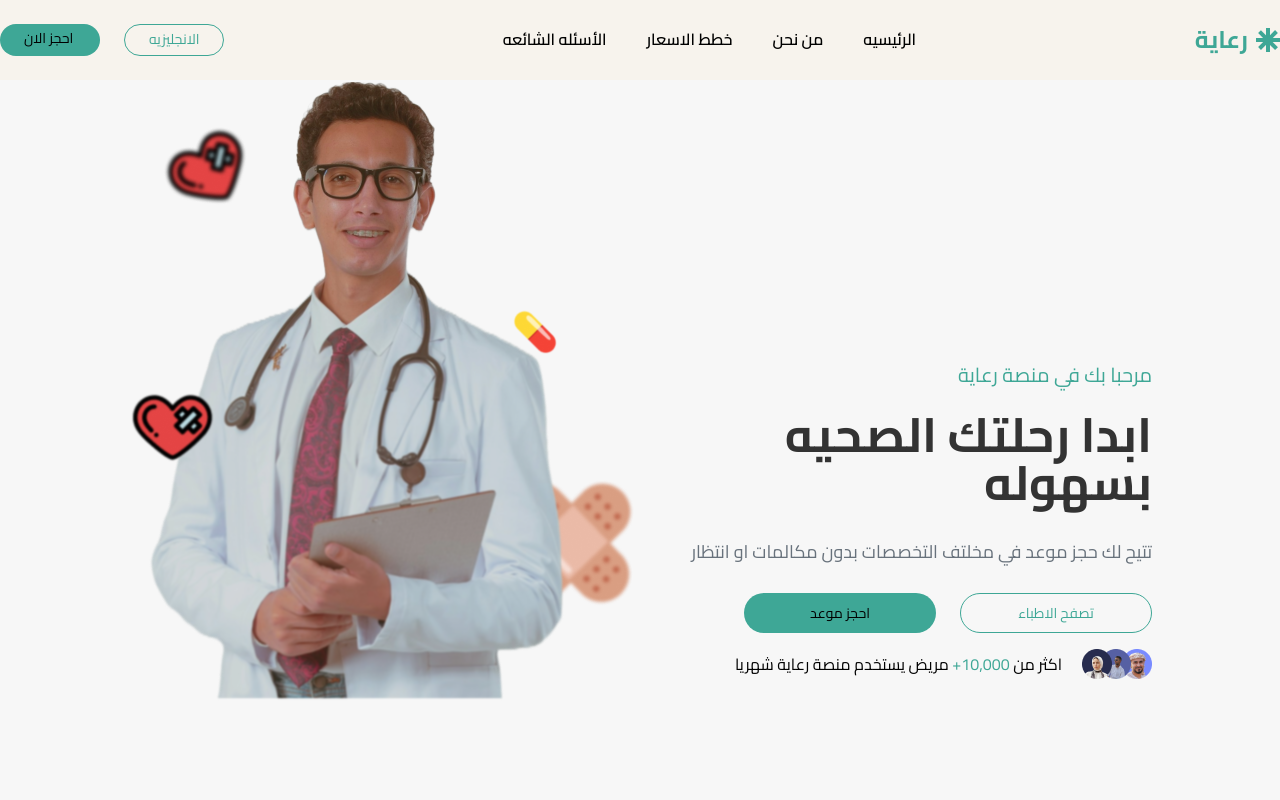
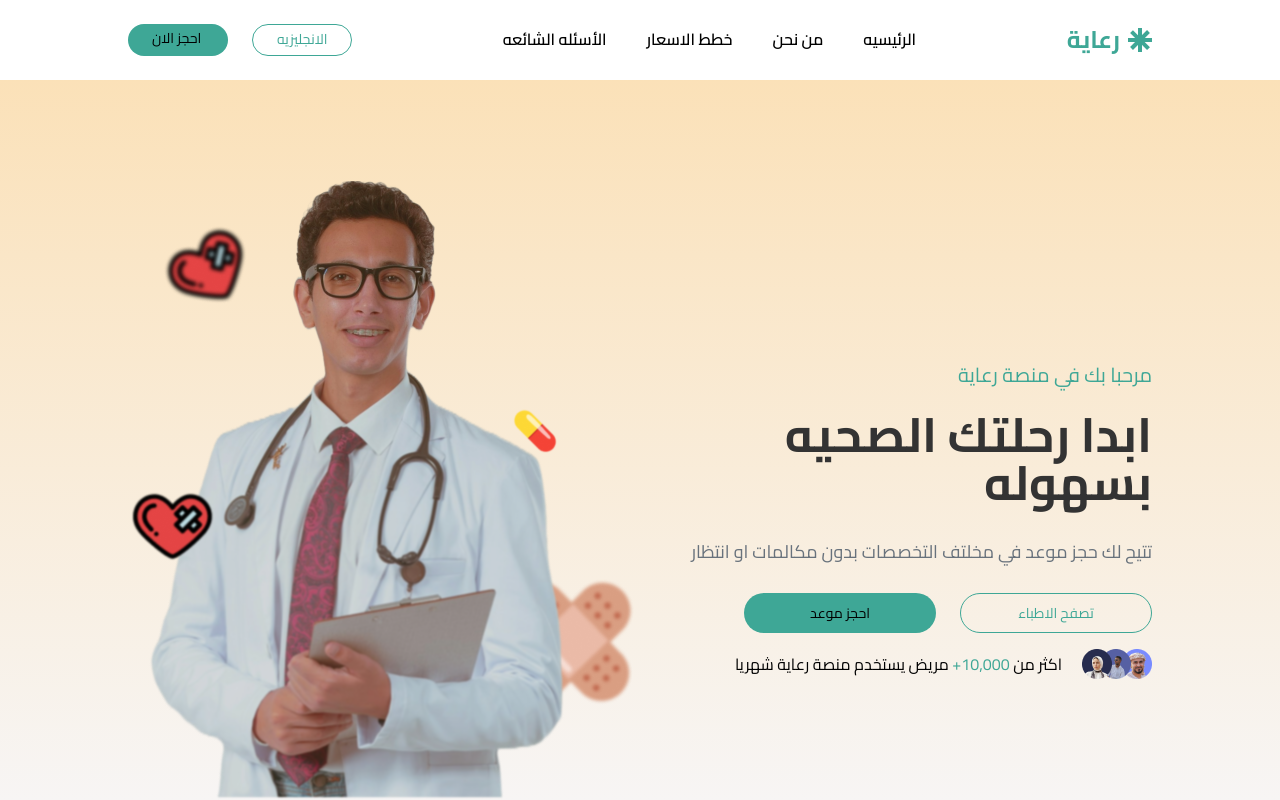
Before and after one commit to Abo3baziz/raaya, a Next.js app: page / in a window 1280 px wide. Shown: the top 800 px of the page. Built offline with nearby package versions, Linux system fonts and the light colour scheme.

Commit message:
fix: adjust layout styles for DoctorCard, Hero, and Navbar components

```diff
--- a/app/ui/DoctorCard.tsx
+++ b/app/ui/DoctorCard.tsx
@@ -13,7 +13,7 @@ export default function DoctorCard({
   children: ReactElement;
 }) {
   return (
-    <article className="px-4 py-3.5 rounded-3xl bg-white flex flex-col">
+    <article className="px-4 py-3.5 rounded-3xl bg-white flex flex-col w-fit">
       <Image src={image} alt="صورة طبيب" className="rounded-2xl mb-2.5" />
 
       <div className="text-right">
--- a/app/ui/Hero.tsx
+++ b/app/ui/Hero.tsx
@@ -6,7 +6,7 @@ import Avaters from "@/public/Avatars.png";
 export default function Hero() {
   return (
     <>
-      <div className="grid grid-cols-2 px-32">
+      <div className="grid grid-cols-2 px-32 flex-1 bg-gold-cream relative min-h-[calc(100vh-80px)]">
         <div className="justify-self-center self-end">
           <Image src={doctor} alt="Doctor image" fetchPriority="high" />
         </div>
--- a/app/ui/navbar.tsx
+++ b/app/ui/navbar.tsx
@@ -5,7 +5,7 @@ import { Button, BorderButton } from "./Buttons";
 
 export default function Navbar() {
   return (
-    <nav className="flex max-w-full h-20 bg-navbar flex-wrap justify-between text-2xl flex-row-reverse">
+    <nav className="flex max-w-full h-20 flex-wrap justify-between text-2xl flex-row-reverse px-32 bg-[rgba(255,255,255,0.9)] sticky top-0 z-50">
       <div className="flex items-center gap-x-2">
         <p className="font-bold text-primary">رعاية</p>
         <Image src={myLogo} alt="لوجو رعاية" />
```
